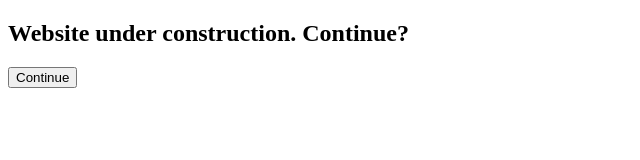
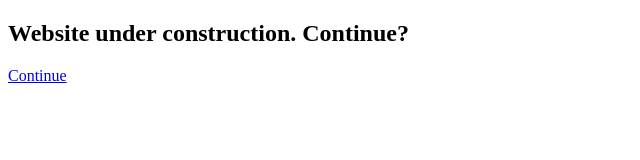
Before and after one commit to gusB22/gusB22.github.io, a plain HTML site: page hannahcreates/index.html in a window 1280 px wide. Shown: the whole page, without its empty margins (0-640 px from the left). Drawn offline with Linux system fonts and the light colour scheme.

Commit message:
Update index.html

```diff
--- a/hannahcreates/index.html
+++ b/hannahcreates/index.html
@@ -5,6 +5,6 @@
    </head>
    <body>
 <h2>Website under construction. Continue?</h2>
-<button src='https://gusb22.github.io/hannahcreates/build'>Continue</button>
+<a href='https://gusb22.github.io/hannahcreates/build'>Continue</a>
    </body>
 </html>
```
